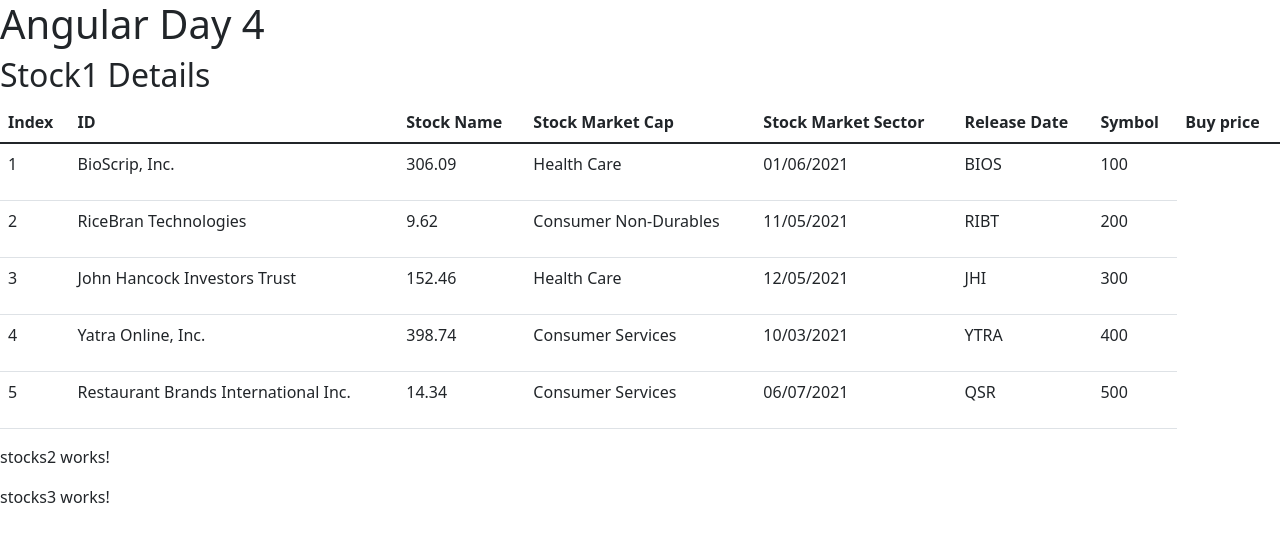
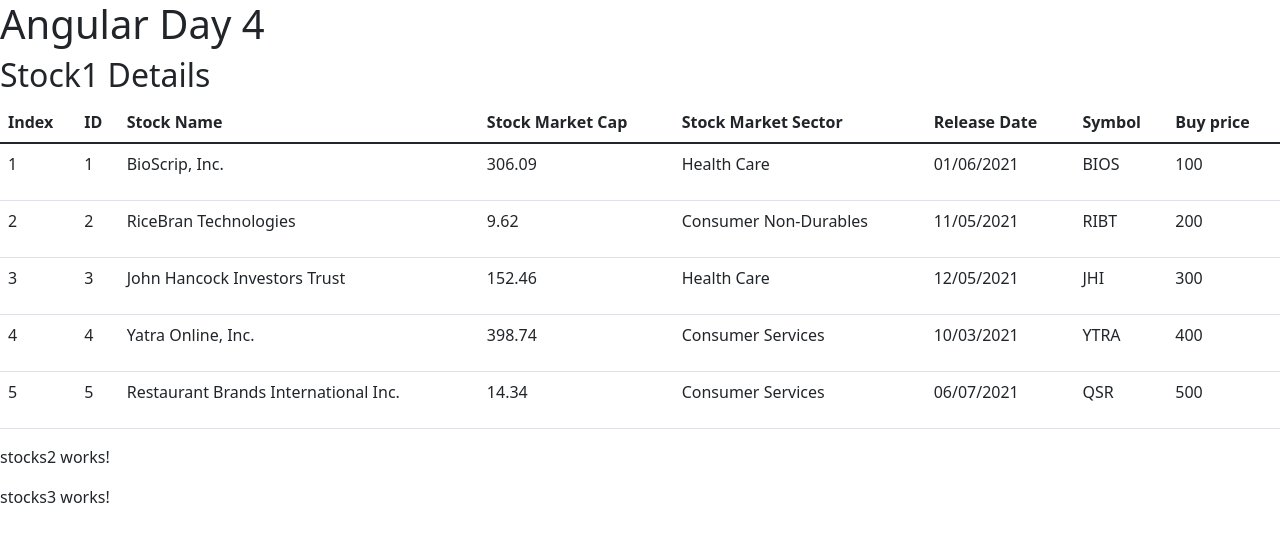
Before and after one commit to ShohrabRustam/AngularEdureka, an Angular app: page / in a window 1280 px wide. Shown: the top 542 px of the page. Built offline with nearby package versions, Linux system fonts and the light colour scheme.

Commit message:
type checking

```diff
--- a/src/app/components/stocks1/stocks1.component.html
+++ b/src/app/components/stocks1/stocks1.component.html
@@ -14,7 +14,10 @@
         </tr>
     </thead>
     <tbody>
-        <tr *ngFor="let  stockRecord of stock1Records">
+        <tr *ngFor="let  stockRecord of stock1Records; let i = index;" >
+          <td>
+            <p>{{ i+1 }}</p>
+          </td>
         <td>
             <p>{{stockRecord.id}}</p>
         </td>
--- a/src/app/components/stocks1/stocks1.component.ts
+++ b/src/app/components/stocks1/stocks1.component.ts
@@ -1,4 +1,5 @@
 import { Component, OnInit } from '@angular/core';
+import { IStockDetails } from 'src/app/models/stock.model';
 
 @Component({
   selector: 'app-stocks1',
@@ -6,7 +7,7 @@ import { Component, OnInit } from '@angular/core';
   styleUrls: ['./stocks1.component.css']
 })
 export class Stocks1Component implements OnInit {
-  public stock1Records:any[]
+  public stock1Records:IStockDetails[]
   constructor() {
      this.stock1Records = [];
    }
--- a/src/app/models/stock.model.ts
+++ b/src/app/models/stock.model.ts
@@ -1,7 +1,7 @@
 export interface IStockDetails{
   id:number;
   stockName:string;
-  stockMarketCap:string;
+  stockMarketCap:number;
   stockMSector:string;
   releaseDate:string;
   symbol:string;
```
